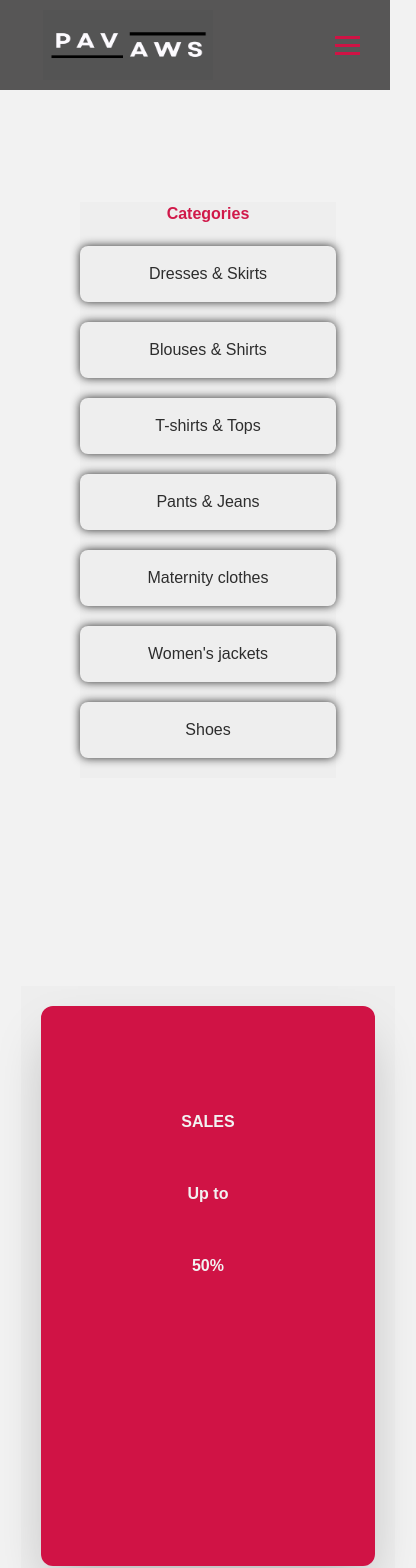
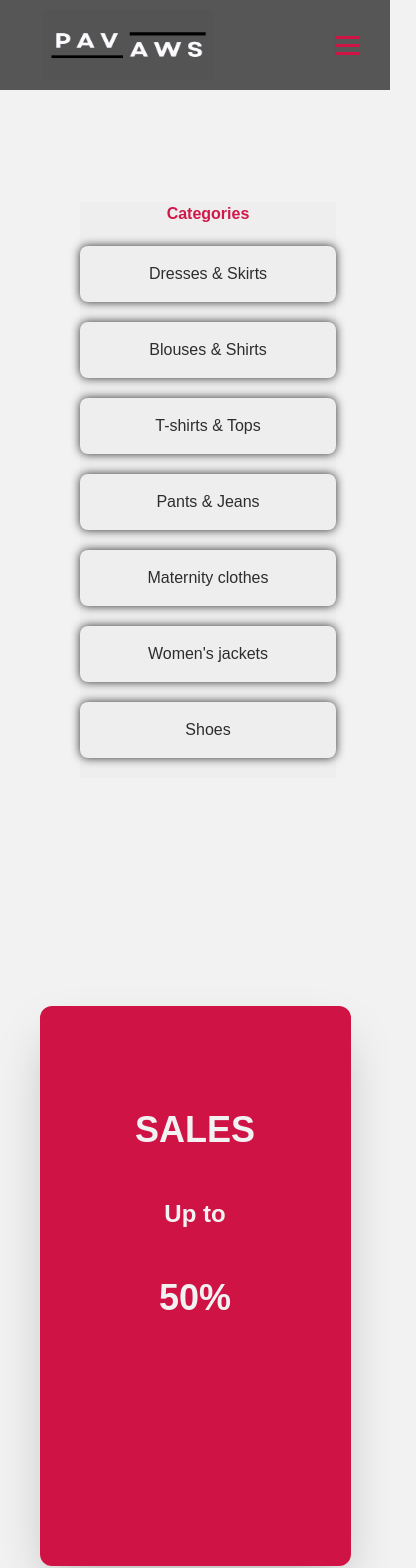
Before and after one commit to Hossaini1/e-commerce, a React (Vite) app: page / in a window 390 px wide. Shown: the top 1568 px of the page, 416 px wide, since content can reach past the window. Built offline with nearby package versions, Linux system fonts and the light colour scheme.

Commit message:
carousel eddited

```diff
--- a/src/components/Carousel.jsx
+++ b/src/components/Carousel.jsx
@@ -20,7 +20,7 @@
   return (
     <div className="flex justify-center mt-24">
       <div
-        className="grid bg-primaryDark lg:grid-cols-2 md:grid-cols-1 sm:grid-cols-1"
+        className="grid bg-primary lg:grid-cols-2 md:grid-cols-1 sm:grid-cols-1"
         style={{ height: "40rem", width: "90%" }}
       >
         <div
--- /dev/null
+++ b/src/store/ShopContext.jsx
@@ -0,0 +1,6 @@
+import { createContext, useContext, useState } from "react";
+
+const ShopContext = () => {
+  return <div>ShopContext</div>;
+};
+export default ShopContext;
--- a/tailwind.config.js
+++ b/tailwind.config.js
@@ -1,20 +1,20 @@
 /** @type {import('tailwindcss').Config} */
 export default {
-  content: ["./index.html",
-  "./src/**/*.{js,ts,jsx,tsx}",],
+  content: ["./index.html", "./src/**/*.{js,ts,jsx,tsx}"],
   theme: {
-     colors:{
-        primary:"#F2F2F2",
-        secondary:"#525050",
-        tertiary:"#D01345",
-        secondaryDark:"#2D2D2D",
-        primaryDark:"#EEEEEE",
-
-
+    colors: {
+      primary: "#F2F2F2",
+      secondary: "#525050",
+      tertiary: "#D01345",
+      secondaryDark: "#2D2D2D",
+      primaryDark: "#EEEEEE",
+    },
+    extend: {
+      screens: {
+        sm: "360px",
+        md: "960px",
       },
-    extend: {
-
     },
   },
   plugins: [],
-}
+};
```
Also changed, not shown: 1 other file (tests, documents, lock files or other folders).
